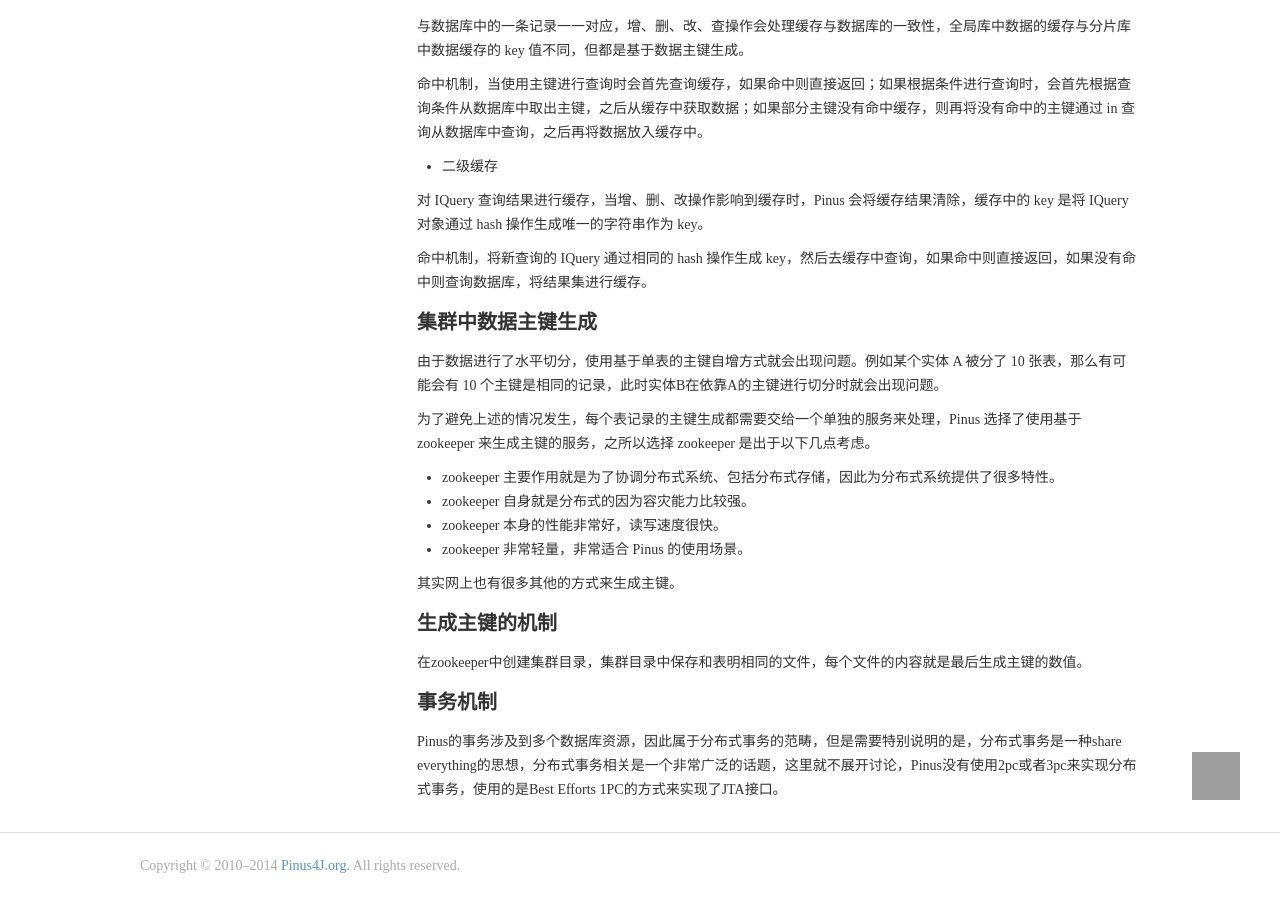
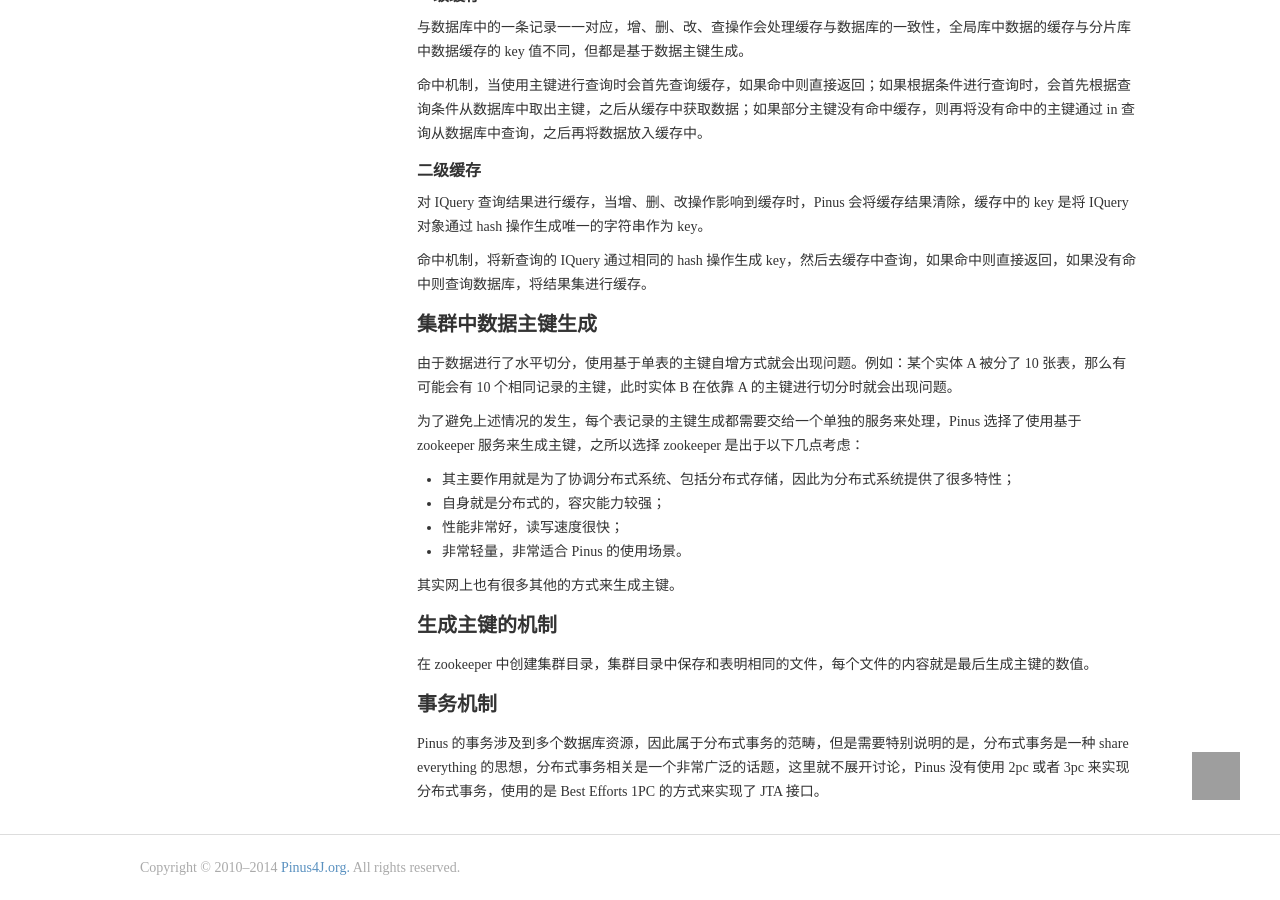
Before and after one commit to duanbn/pinus4j, a Jekyll site: the page built from _posts/2015-02-13-mechanism.md, in a window 1280 px wide and 900 px high, scrolled down 1518 px. Built offline with Jekyll 4.4.1, drawn with Linux system fonts in a browser that asks for light colours; grey boxes are pictures that could not be loaded.

Commit message:
Update 2015-02-13-mechanism.md

```diff
--- a/_posts/2015-02-13-mechanism.md
+++ b/_posts/2015-02-13-mechanism.md
@@ -36,13 +36,13 @@ Pinus 目前只支持静态扩容，扩容的方式是依靠添加新的 region
 
 Pinus 的缓存目前基于 memcached 实现，用户可以通过实现 IPrimaryCache 和 ISecondCache 接口进行扩展。
 
-* 一级缓存
+### 一级缓存
 
 与数据库中的一条记录一一对应，增、删、改、查操作会处理缓存与数据库的一致性，全局库中数据的缓存与分片库中数据缓存的 key 值不同，但都是基于数据主键生成。
 
 命中机制，当使用主键进行查询时会首先查询缓存，如果命中则直接返回；如果根据条件进行查询时，会首先根据查询条件从数据库中取出主键，之后从缓存中获取数据；如果部分主键没有命中缓存，则再将没有命中的主键通过 in 查询从数据库中查询，之后再将数据放入缓存中。
 
-* 二级缓存
+### 二级缓存
 
 对 IQuery 查询结果进行缓存，当增、删、改操作影响到缓存时，Pinus 会将缓存结果清除，缓存中的 key 是将 IQuery 对象通过 hash 操作生成唯一的字符串作为 key。
 
@@ -50,20 +50,20 @@ Pinus 的缓存目前基于 memcached 实现，用户可以通过实现 IPrimary
 
 ## 集群中数据主键生成
 
-由于数据进行了水平切分，使用基于单表的主键自增方式就会出现问题。例如某个实体 A 被分了 10 张表，那么有可能会有 10 个主键是相同的记录，此时实体B在依靠A的主键进行切分时就会出现问题。
+由于数据进行了水平切分，使用基于单表的主键自增方式就会出现问题。例如：某个实体 A 被分了 10 张表，那么有可能会有 10 个相同记录的主键，此时实体 B 在依靠 A 的主键进行切分时就会出现问题。
 
-为了避免上述的情况发生，每个表记录的主键生成都需要交给一个单独的服务来处理，Pinus 选择了使用基于 zookeeper 来生成主键的服务，之所以选择 zookeeper 是出于以下几点考虑。
+为了避免上述情况的发生，每个表记录的主键生成都需要交给一个单独的服务来处理，Pinus 选择了使用基于 zookeeper 服务来生成主键，之所以选择 zookeeper 是出于以下几点考虑：
 
-* zookeeper 主要作用就是为了协调分布式系统、包括分布式存储，因此为分布式系统提供了很多特性。
-* zookeeper 自身就是分布式的因为容灾能力比较强。
-* zookeeper 本身的性能非常好，读写速度很快。
-* zookeeper 非常轻量，非常适合 Pinus 的使用场景。
+* 其主要作用就是为了协调分布式系统、包括分布式存储，因此为分布式系统提供了很多特性；
+* 自身就是分布式的，容灾能力较强；
+* 性能非常好，读写速度很快；
+* 非常轻量，非常适合 Pinus 的使用场景。
 
 其实网上也有很多其他的方式来生成主键。
 
 ## 生成主键的机制
-在zookeeper中创建集群目录，集群目录中保存和表明相同的文件，每个文件的内容就是最后生成主键的数值。
+在 zookeeper 中创建集群目录，集群目录中保存和表明相同的文件，每个文件的内容就是最后生成主键的数值。
 
 ## 事务机制
 
-Pinus的事务涉及到多个数据库资源，因此属于分布式事务的范畴，但是需要特别说明的是，分布式事务是一种share everything的思想，分布式事务相关是一个非常广泛的话题，这里就不展开讨论，Pinus没有使用2pc或者3pc来实现分布式事务，使用的是Best Efforts 1PC的方式来实现了JTA接口。
+Pinus 的事务涉及到多个数据库资源，因此属于分布式事务的范畴，但是需要特别说明的是，分布式事务是一种 share everything 的思想，分布式事务相关是一个非常广泛的话题，这里就不展开讨论，Pinus 没有使用 2pc 或者 3pc 来实现分布式事务，使用的是 Best Efforts 1PC 的方式来实现了 JTA 接口。
```
